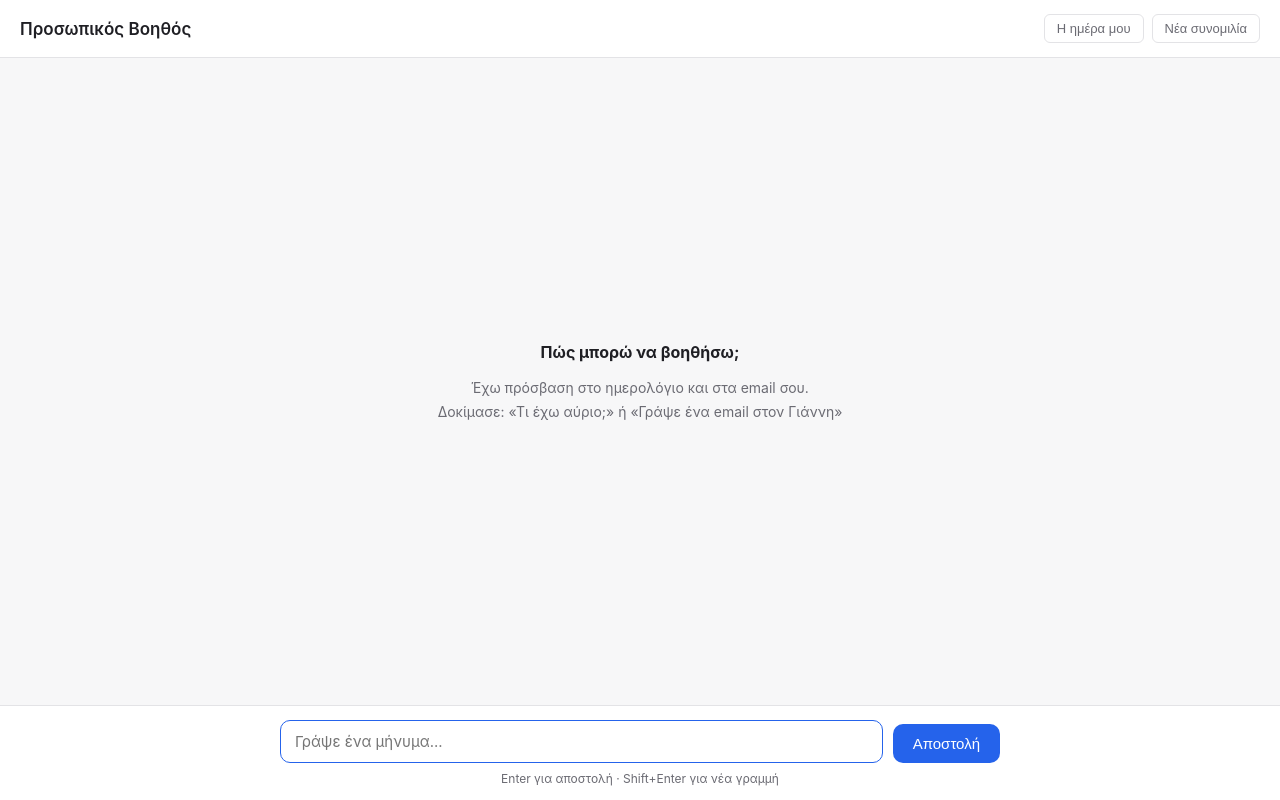
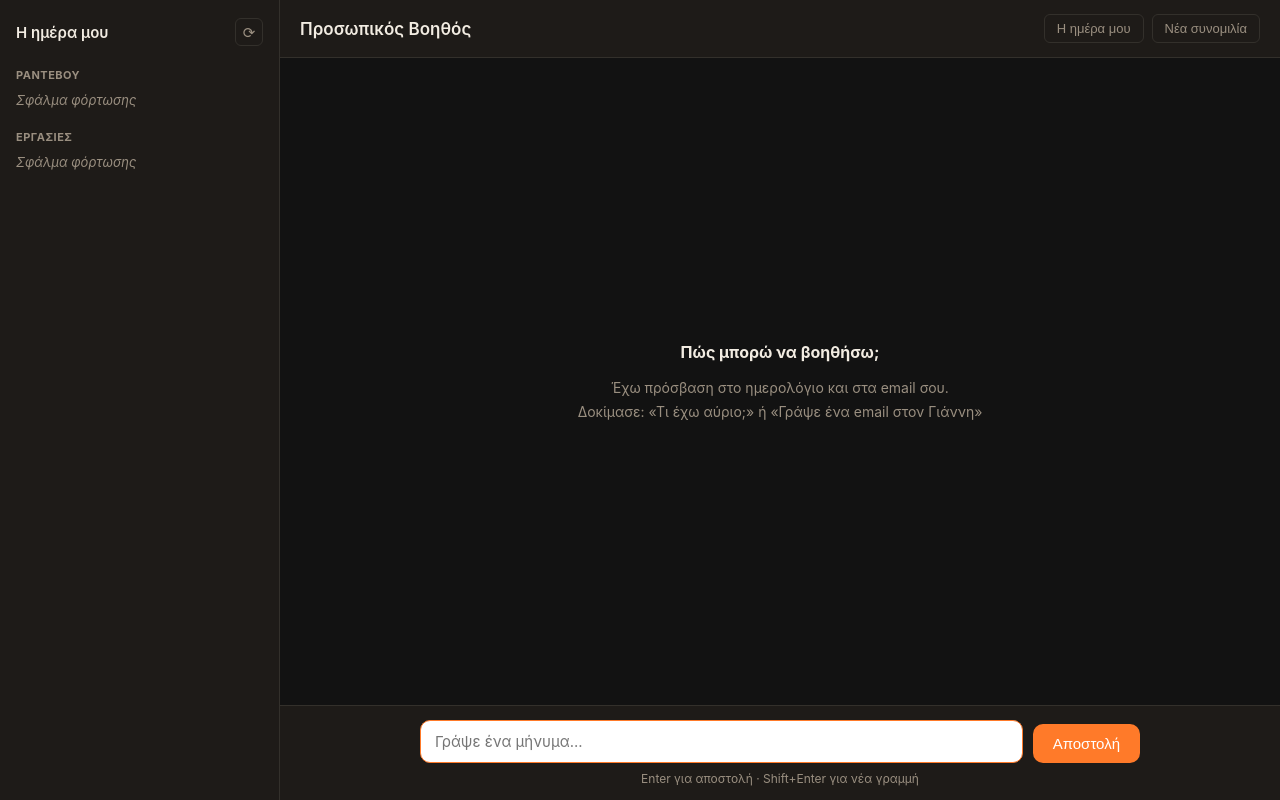
Before and after one commit to georgeboufis/personal-assistant, a plain HTML site: page app/static/index.html in a window 1280 px wide. Drawn offline with Linux system fonts and the light colour scheme; no server answers.

Commit message:
Redesign UI: dark warm theme, sidebar dashboard

```diff
--- a/app/static/index.html
+++ b/app/static/index.html
@@ -9,17 +9,21 @@
       Όλο το CSS είναι εδώ (όχι ξεχωριστό αρχείο) ώστε το UI να είναι ΕΝΑ
       αυτόνομο αρχείο - πιο εύκολο να το καταλάβεις και να το τροποποιήσεις.
     */
-    :root {
-      --bg: #f7f7f8;
-      --surface: #ffffff;
-      --border: #e3e3e6;
-      --text: #1f1f24;
-      --text-muted: #6b6b73;
-      --accent: #2563eb;
-      --user-bubble: #2563eb;
-      --user-text: #ffffff;
-      --error: #dc2626;
-    }
+:root {
+  --bg: #121212;
+  --surface: #1e1b18;
+  --border: #33302b;
+  --text: #f2ece2;
+  --text-muted: #9a8f80;
+  --accent: #ff7a29;
+  --accent-hover: #ffa05c;
+  --accent-soft: #ffcf5c;
+  --user-bubble: #ff7a29;
+  --user-text: #121212;
+  --error: #ff6b6b;
+  --warn-bg: #2b2115;
+  --warn-border: #c9922a;
+}
 
     * { box-sizing: border-box; }
 
@@ -30,7 +34,97 @@
       color: var(--text);
       height: 100vh;
       display: flex;
+      overflow: hidden;
+    }
+
+    #app {
+      display: flex;
+      width: 100%;
+      height: 100%;
+    }
+
+    #main {
+      flex: 1;
+      min-width: 0;
+      display: flex;
       flex-direction: column;
+      height: 100%;
+    }
+
+    #sidebar {
+      width: 280px;
+      flex-shrink: 0;
+      background: var(--surface);
+      border-right: 1px solid var(--border);
+      padding: 18px 16px;
+      overflow-y: auto;
+      display: flex;
+      flex-direction: column;
+      gap: 22px;
+    }
+
+    .sidebar-header {
+      display: flex;
+      align-items: center;
+      justify-content: space-between;
+    }
+
+    .sidebar-header h2 {
+      font-size: 15px;
+      margin: 0;
+      font-weight: 600;
+    }
+
+    #refresh-dashboard {
+      background: none;
+      border: 1px solid var(--border);
+      color: var(--text-muted);
+      border-radius: 6px;
+      width: 28px;
+      height: 28px;
+      cursor: pointer;
+      font-size: 15px;
+      line-height: 1;
+    }
+    #refresh-dashboard:hover {color: var(--accent); border-color: var(--accent); }
+    #refresh-dashboard.spinning { animation: spin 0.6s linear; }
+    @keyframes spin { to { transform: rotate(360deg); } }
+
+    .sidebar-section h3 {
+      font-size: 11px;
+      text-transform: uppercase;
+      letter-spacing: 0.5px;
+      color: var(--text-muted);
+      margin: 0 0 10px;
+    }
+
+    #dashboard-events, #dashboard-tasks {
+      list-style: none;
+      margin: 0;
+      padding: 0;
+      display: flex;
+      flex-direction: column;
+      gap: 8px;
+    }
+
+    .dashboard-item {
+      background: var(--bg);
+      border: 1px solid var(--border);
+      border-radius: 8px;
+      padding: 8px 10px;
+      font-size: 13px;
+      line-height: 1.4;
+      color: var(--text);
+    }
+
+    .dashboard-empty {
+      font-size: 13px;
+      color: var(--text-muted);
+      font-style: italic;
+    }
+
+    @media (max-width: 640px) {
+      #sidebar { display: none; }
     }
 
     header {
@@ -94,14 +188,15 @@
     }
 
     .msg.error .bubble {
-      background: #fef2f2;
-      border: 1px solid #fecaca;
+      background: var(--warn-bg);
+      border: 1px solid var(--error);
       color: var(--error);
     }
 
+
     .bubble ul, .bubble ol { margin: 8px 0; padding-left: 22px; }
     .bubble code {
-      background: #f1f1f3;
+      background: var(--border);
       padding: 1px 5px;
       border-radius: 4px;
       font-size: 13px;
@@ -138,8 +233,8 @@
       max-width: 720px;
       width: 100%;
       margin: 0 auto;
-      background: #fffbeb;
-      border: 1px solid #fde68a;
+      background: var(--warn-bg);
+      border: 1px solid var(--warn-border);
       border-radius: 14px;
       padding: 16px;
     }
@@ -147,7 +242,7 @@
     .confirm-title {
       font-size: 13px;
       font-weight: 600;
-      color: #92400e;
+      color: var(--accent-soft);
       margin-bottom: 10px;
       text-transform: uppercase;
       letter-spacing: 0.3px;
@@ -155,7 +250,7 @@
 
     .confirm-action {
       background: var(--surface);
-      border: 1px solid #fde68a;
+      border: 1px solid var(--border);
       border-radius: 8px;
       padding: 12px 14px;
       font-size: 14px;
@@ -180,7 +275,7 @@
     .btn-approve { background: #16a34a; color: #fff; }
     .btn-approve:hover { background: #15803d; }
     .btn-decline { background: var(--surface); color: var(--text); border-color: var(--border); }
-    .btn-decline:hover { background: #f3f4f6; }
+    .btn-decline:hover { background: var(--border); }
     .confirm-buttons button:disabled { opacity: 0.5; cursor: not-allowed; }
 
     footer {
@@ -235,6 +330,31 @@
 </head>
 <body>
 
+  <div id="app">
+    <aside id="sidebar">
+      <div class="sidebar-header">
+        <h2>Η ημέρα μου</h2>
+        <button id="refresh-dashboard" title="Ανανέωση">⟳</button>
+      </div>
+
+      <div class="sidebar-section">
+        <h3>Ραντεβού</h3>
+        <ul id="dashboard-events">
+          <li class="dashboard-empty">Φόρτωση...</li>
+        </ul>
+      </div>
+
+      <div class="sidebar-section">
+        <h3>Εργασίες</h3>
+        <ul id="dashboard-tasks">
+          <li class="dashboard-empty">Φόρτωση...</li>
+        </ul>
+      </div>
+    </aside>
+
+    <div id="main">
+
+
   <header>
     <h1>Προσωπικός Βοηθός</h1>
     <div style="display:flex; gap:8px;">
@@ -262,6 +382,9 @@
     </div>
     <div id="hint">Enter για αποστολή · Shift+Enter για νέα γραμμή</div>
   </footer>
+
+    </div>
+  </div>
 
 <script>
 /*
@@ -488,6 +611,7 @@ async function sendMessage(overrideText = null, confirmFlag = null) {
   } finally {
     setBusy(false);
     inputEl.focus();
+    loadDashboard();
   }
 }
 
@@ -521,6 +645,49 @@ inputEl.addEventListener("keydown", (e) => {
     sendMessage();
   }
 });
+
+const dashboardEventsEl = document.getElementById("dashboard-events");
+const dashboardTasksEl = document.getElementById("dashboard-tasks");
+const refreshBtn = document.getElementById("refresh-dashboard");
+
+function renderDashboardList(container, items, emptyText) {
+  container.innerHTML = "";
+
+  if (!items || items.length === 0) {
+    const li = document.createElement("li");
+    li.className = "dashboard-empty";
+    li.textContent = emptyText;
+    container.appendChild(li);
+    return;
+  }
+
+  items.forEach((text) => {
+    const li = document.createElement("li");
+    li.className = "dashboard-item";
+    li.textContent = text;
+    container.appendChild(li);
+  });
+}
+
+async function loadDashboard() {
+  refreshBtn.classList.add("spinning");
+  try {
+    const response = await fetch("/dashboard");
+    const data = await response.json();
+    renderDashboardList(dashboardEventsEl, data.events, "Καμία υποχρέωση σήμερα 🎉");
+    renderDashboardList(dashboardTasksEl, data.tasks, "Καμία εκκρεμότητα");
+  } catch (err) {
+    renderDashboardList(dashboardEventsEl, null, "Σφάλμα φόρτωσης");
+    renderDashboardList(dashboardTasksEl, null, "Σφάλμα φόρτωσης");
+  } finally {
+    refreshBtn.classList.remove("spinning");
+  }
+}
+
+refreshBtn.addEventListener("click", loadDashboard);
+
+loadDashboard();
+
 
 newChatBtn.addEventListener("click", () => {
   sessionId = newSessionId();
```
